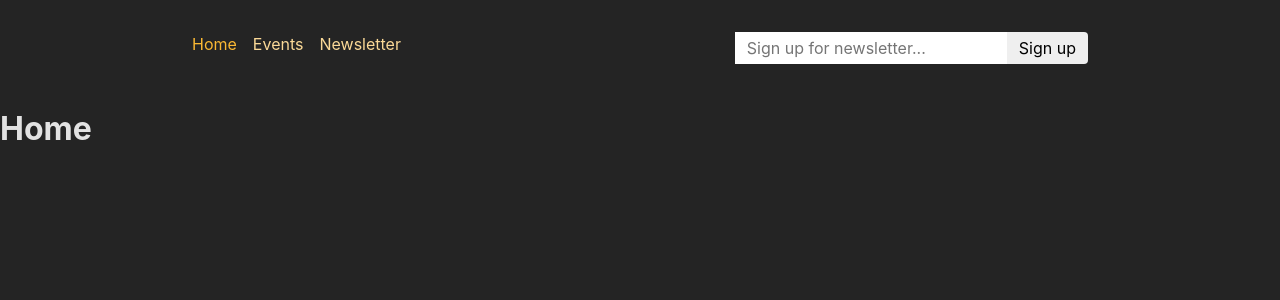
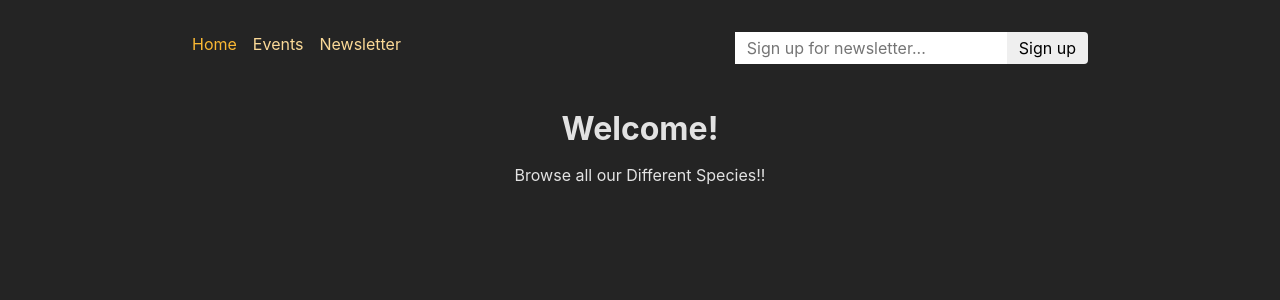
Before and after one commit to karl-jerico/React_SPA_2.0, a React (Create React App) app in the folder frontend/: page / in a window 1280 px wide. Shown: the top 300 px of the page. Built offline with nearby package versions, Linux system fonts and the light colour scheme.

Commit message:
finalize the code

```diff
--- a/frontend/src/pages/Home.js
+++ b/frontend/src/pages/Home.js
@@ -1,9 +1,11 @@
-import React from 'react'
+import PageContent from "../components/PageContent"
 
 const Home = () => {
   return (
-    <h1>Home</h1>
-  )
+    <PageContent title="Welcome!">
+      <p>Browse all our Different Species!!</p>
+    </PageContent>
+  );
 }
 
 export default Home
```
